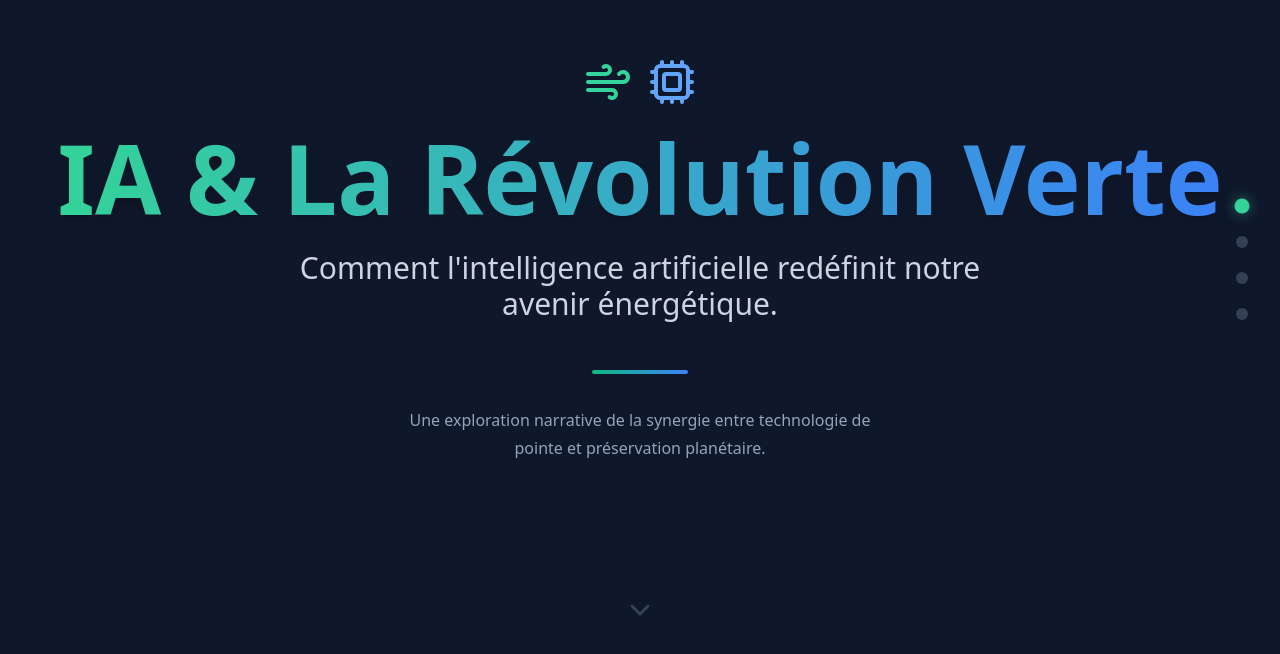
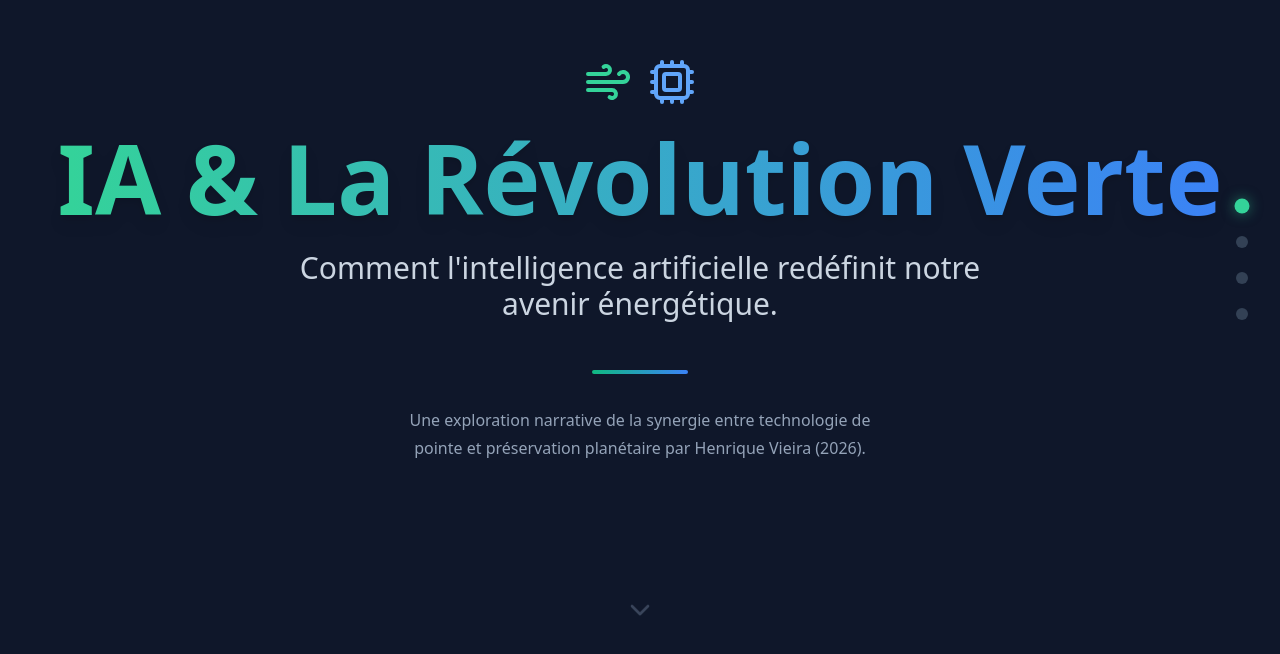
Before and after one commit to VieiraHenrique/AI-energy, a React (Vite) app: page / in a window 1280 px wide. Shown: the part 140-794 px from the top of the page. Built offline with nearby package versions, Linux system fonts and the light colour scheme.

Commit message:
feat: Add contributor to cover slide
Includes the contributor's name and year to the cover slide's subtitle for attribution.

Updates index.html to correctly load the entry point script.

```diff
--- a/constants.ts
+++ b/constants.ts
@@ -6,7 +6,7 @@ export const SLIDES: SlideData[] = [
     type: SlideType.COVER,
     title: "IA & La Révolution Verte",
     subtitle: "Comment l'intelligence artificielle redéfinit notre avenir énergétique.",
-    content: "Une exploration narrative de la synergie entre technologie de pointe et préservation planétaire.",
+    content: "Une exploration narrative de la synergie entre technologie de pointe et préservation planétaire par Henrique Vieira (2026).",
   },
   {
     id: 2,
--- a/index.html
+++ b/index.html
@@ -19,5 +19,6 @@
 </head>
   <body class="bg-slate-900 text-white antialiased overflow-hidden">
     <div id="root"></div>
+    <script type="module" src="./index.tsx"></script>
   </body>
 </html>
```
